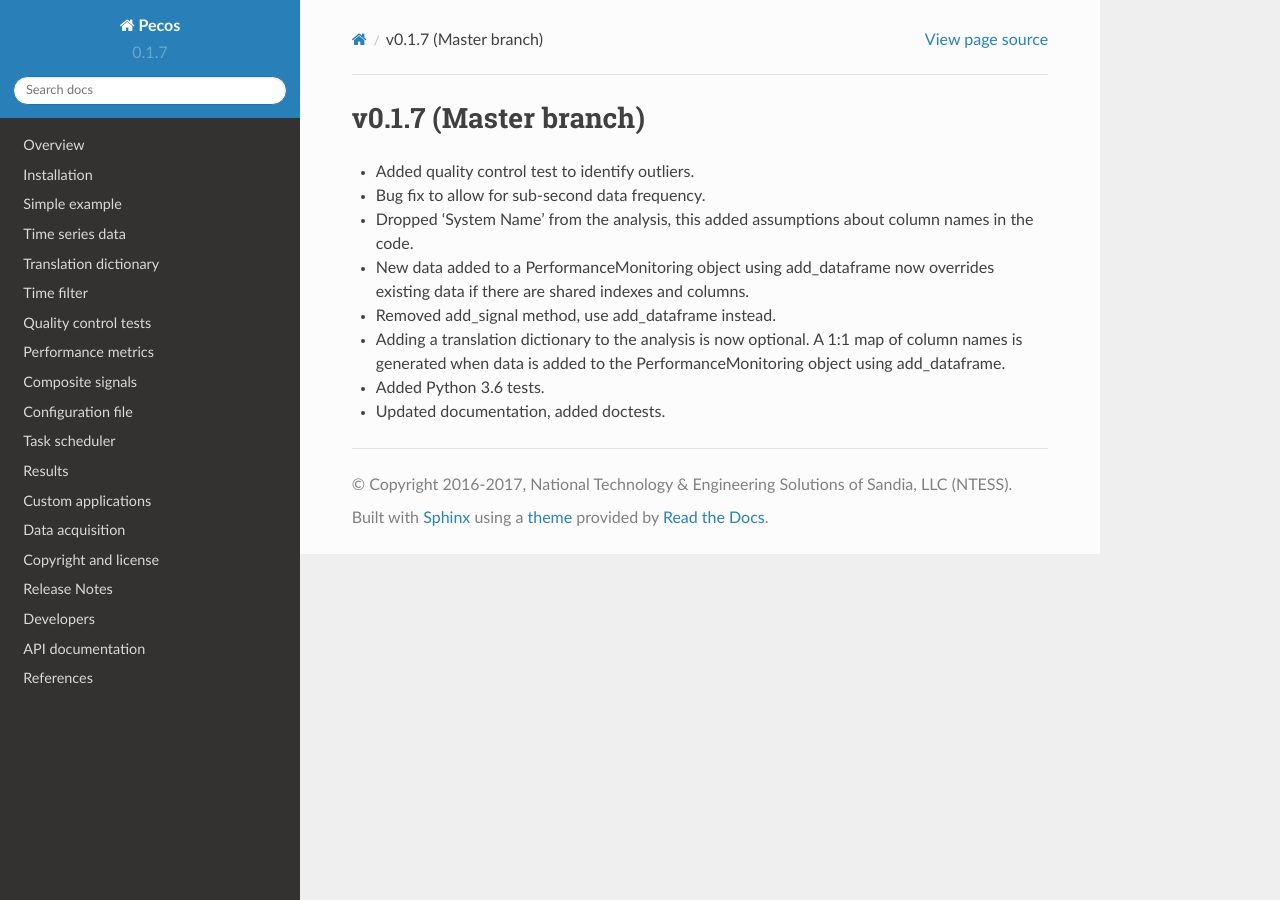
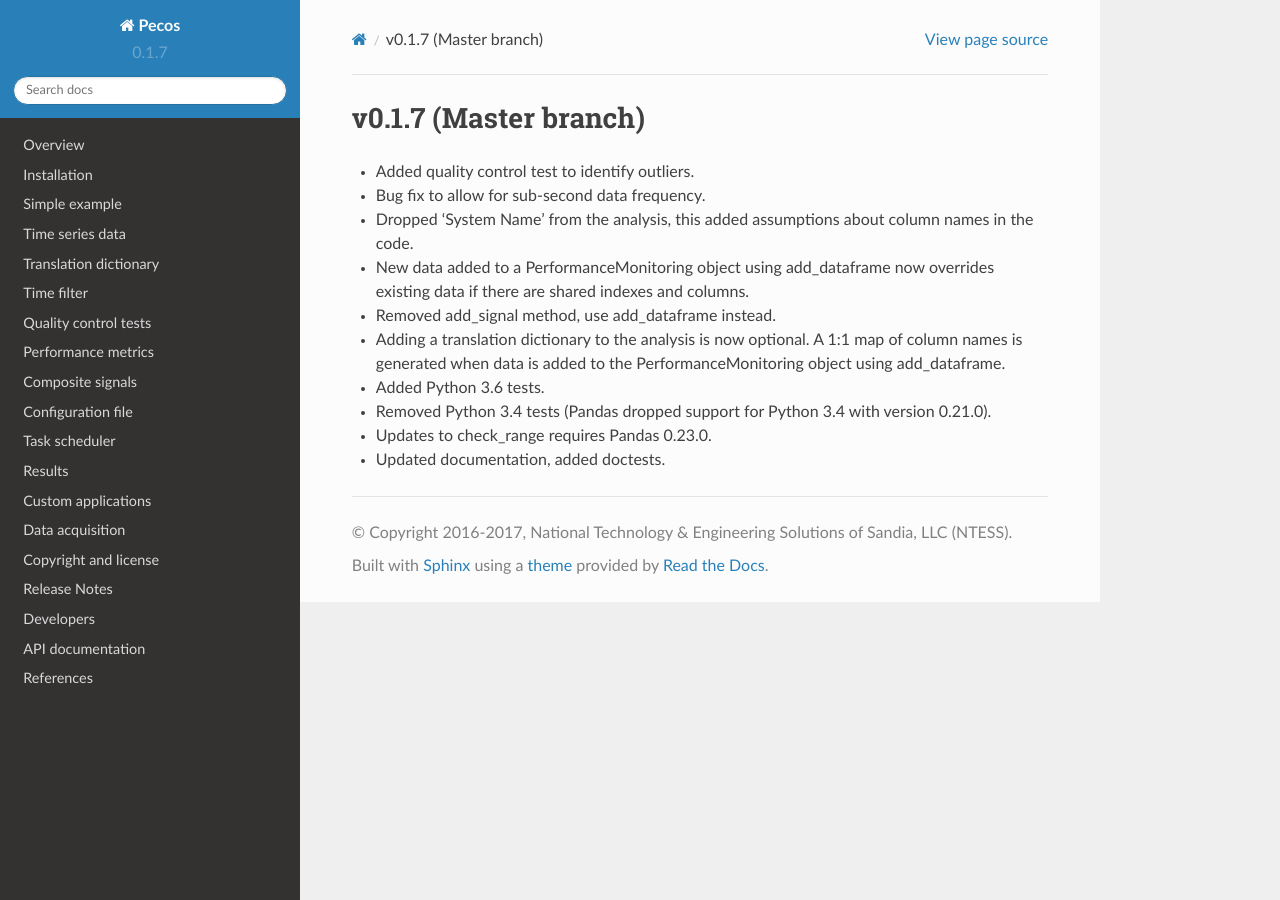
Before and after one commit to sjanzou/pecos, a Sphinx documentation site: the page built from documentation/whatsnew/v0.1.7.rst, in a window 1280 px wide. Built offline with Sphinx 7.4.7 and the Read the Docs theme 2.0.0, drawn with Linux system fonts in a browser that asks for light colours.

Commit message:
updated release notes

```diff
--- a/documentation/whatsnew/v0.1.7.rst
+++ b/documentation/whatsnew/v0.1.7.rst
@@ -14,4 +14,6 @@ v0.1.7 (Master branch)
   column names is generated when data is added to the PerformanceMonitoring object
   using add_dataframe.
 * Added Python 3.6 tests.
+* Removed Python 3.4 tests (Pandas dropped support for Python 3.4 with version 0.21.0).
+* Updates to check_range requires Pandas 0.23.0.
 * Updated documentation, added doctests.
```
